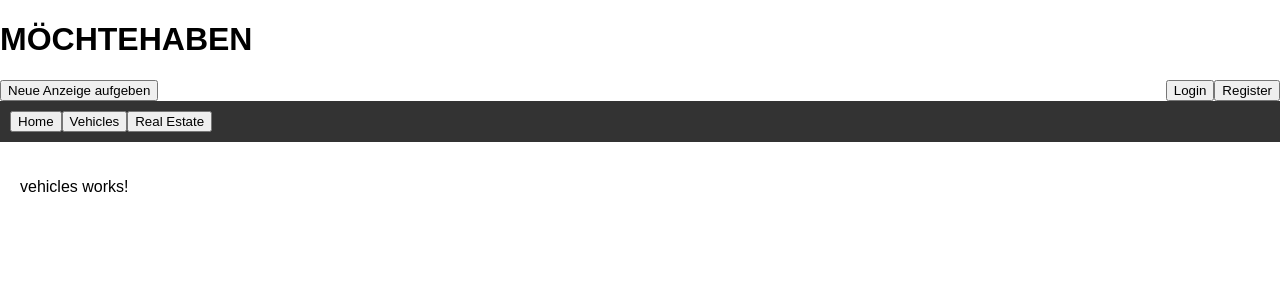
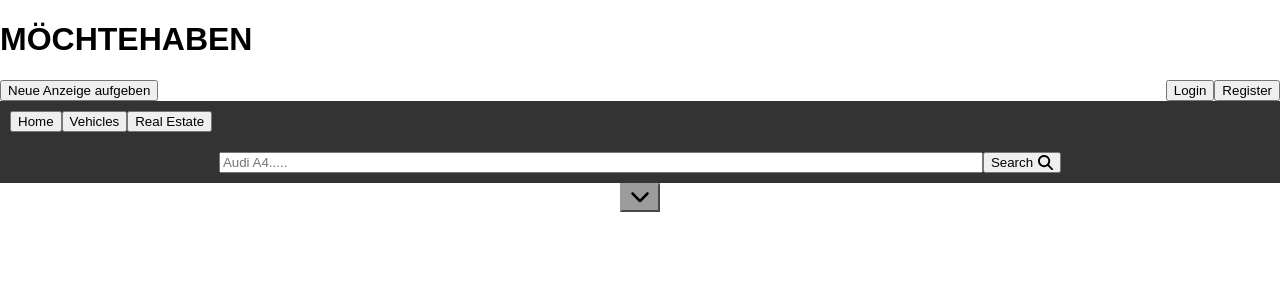
Before and after one commit to AndreasIsl/WebDevelopmentProject, an Angular app: page /vehicles in a window 1280 px wide. Shown: the top 300 px of the page. Built offline with nearby package versions, Linux system fonts and the light colour scheme.

Commit message:
add search and filter skelet to html

```diff
--- a/src/app/app.component.css
+++ b/src/app/app.component.css
@@ -6,7 +6,7 @@ nav {
 }
 
 #content {
-    padding: 20px;
+    /* padding: 20px; */
 }
 
 .userControl {
--- a/src/app/vehicles/vehicles.component.css
+++ b/src/app/vehicles/vehicles.component.css
@@ -0,0 +1,41 @@
+#vehicle_container{
+    --primary-color: #333;
+    --secondary-color: #9d9c9c;
+}
+
+#vehicle_filters_achordeon {
+    background-color: var(--secondary-color);
+    margin: 0;
+    padding: 20px;
+    width: 100%;
+    display: none;
+}
+
+#vehicle_filters_button {
+    background-color: var(--secondary-color);
+    border-color:   var(--secondary-color);
+    min-width: 40px;
+}
+
+#vehicle_filters{
+    display: flex;
+    flex-direction: column;
+    align-items: center;
+}
+#vehicle_search{
+    display: flex;
+    flex-direction: row;
+    align-items: center;
+    justify-content: center;
+    background-color: var(--primary-color);
+    padding: 10px;
+}
+
+#vehicle_search button {
+    display: flex;
+    gap: 5px;
+}
+
+#search-box{
+    min-width: 60%;
+}
--- a/src/app/vehicles/vehicles.component.html
+++ b/src/app/vehicles/vehicles.component.html
@@ -1 +1,21 @@
-<p>vehicles works!</p>
+<div id = "vehicle_container">
+    <div id="vehicle_search">
+        <input type="text" placeholder="Audi A4....." id="search-box">
+        <button id="vehicle_search_button" (click)="searchVehicle()">
+            <span>Search</span>
+            <img src="..\assets\images\magnifying-glass-solid.svg" alt="Icon" width="15" height="15">
+        </button>
+    </div>
+    <div id="vehicle_filters">
+        <div id="vehicle_filters_achordeon">
+            <h1> Here will be Filters</h1>
+        </div>
+        <button id="vehicle_filters_button" (click)= "toggleFilters()">
+            <img src="../assets/images/chevron-down-solid.svg" alt="Icon" width="20" height="20">
+        </button>
+    </div>
+    <div id="vehicle_content">
+
+    </div>
+
+</div>
--- a/src/app/vehicles/vehicles.component.ts
+++ b/src/app/vehicles/vehicles.component.ts
@@ -7,5 +7,11 @@ import { Component } from '@angular/core';
   styleUrl: './vehicles.component.css'
 })
 export class VehiclesComponent {
+searchVehicle() {
+throw new Error('Method not implemented.');
+}
+  toggleFilters() {
+    throw new Error('Method not implemented.');
+  }
 
 }
```
